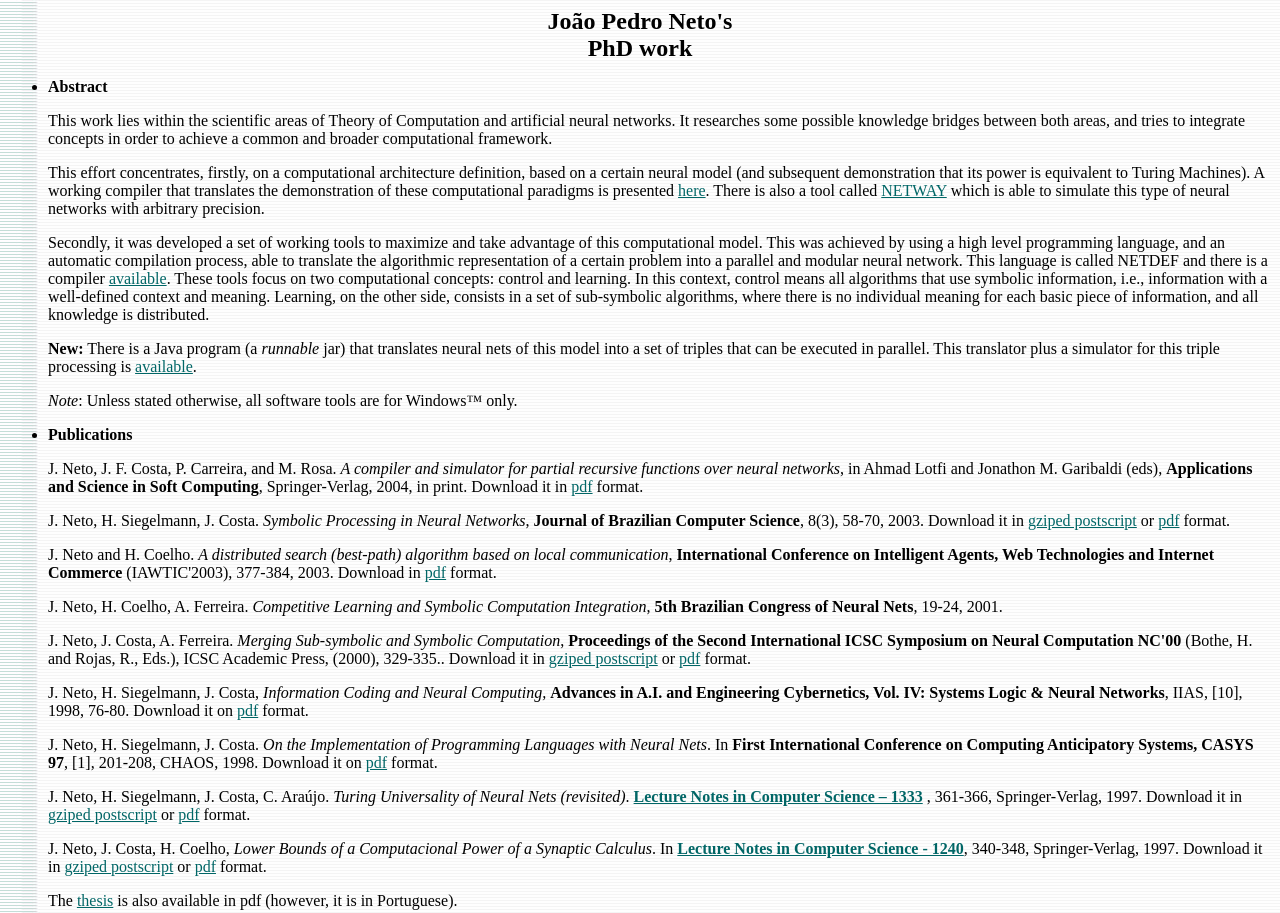
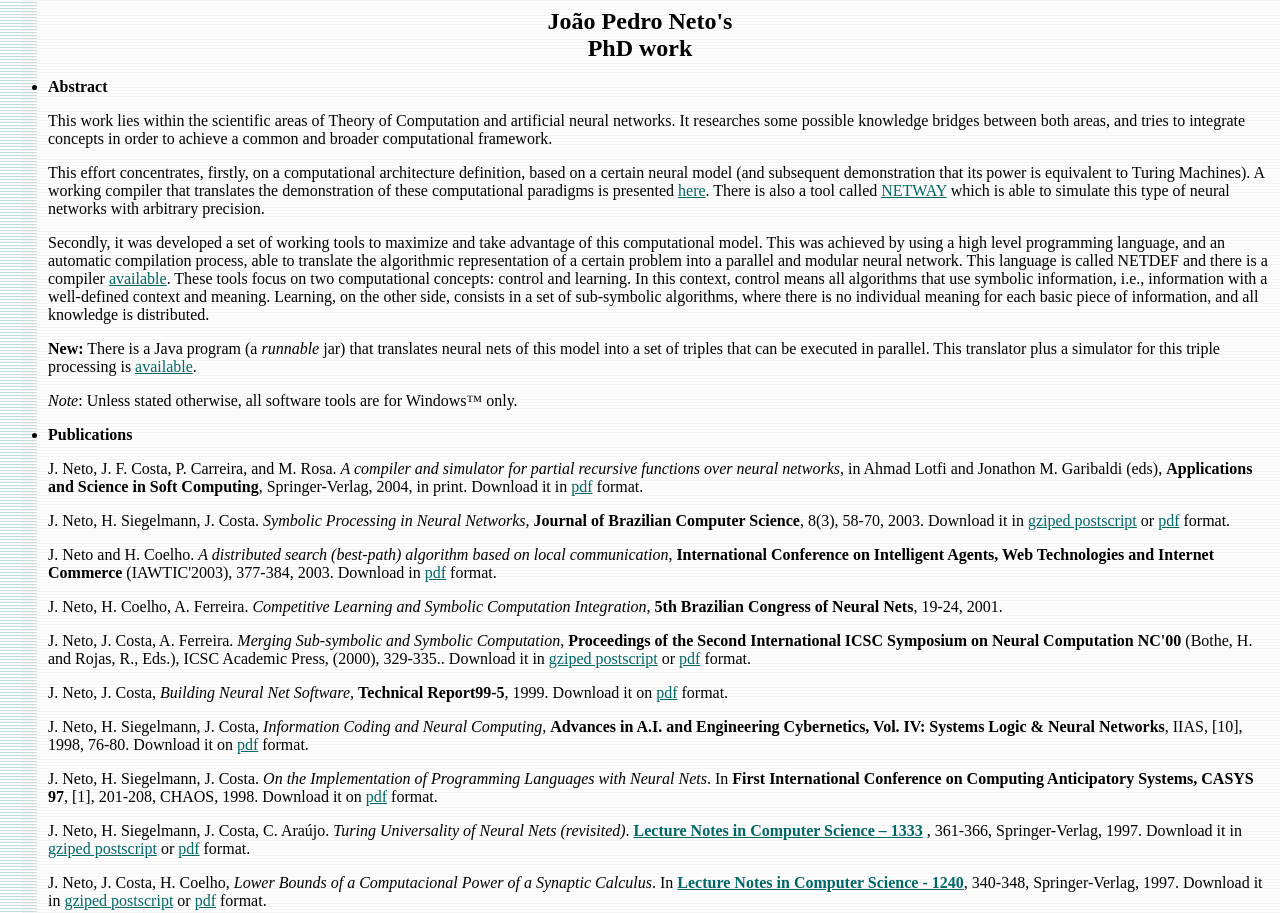
Before and after one commit to jpneto/netdef, a plain HTML site: page index.html in a window 1280 px wide. Shown: the top 913 px of the page. Drawn offline with Linux system fonts and the light colour scheme.

Commit message:
add tech report 99-5

```diff
--- a/index.html
+++ b/index.html
@@ -69,6 +69,9 @@ mso-bidi-font-size:10.0pt;mso-ansi-language:EN-US">J. Neto and H. Coelho. <i>A
       <b>Proceedings of the Second International ICSC Symposium on Neural Computation NC'00</b> (Bothe, H.
       and Rojas, R., Eds.), ICSC Academic Press, (2000), 329-335..</font> Download it in <a
       href="papers/nc2k_ps.gz">gziped postscript</a> or <a href="papers/nc2000.pdf">pdf</a> format.</p>
+
+      <p>J. Neto, J. Costa, <i>Building Neural Net Software,</i> <b>Technical Report99-5</b>, 1999. Download it on <a href="https://repositorio.ulisboa.pt/handle/10455/2994">pdf</a> format.</p>
+
       <p>J. Neto, H. Siegelmann, J. Costa, <i>Information Coding
       and Neural Computing,</i> <b>Advances in A.I. and Engineering Cybernetics,
       Vol. IV: Systems Logic &amp; Neural Networks</b>, IIAS, [10], 1998, 76-80. Download it on <a href="papers/intersys.pdf">pdf</a> format.</p>
```
Also changed, not shown: 1 other file.
